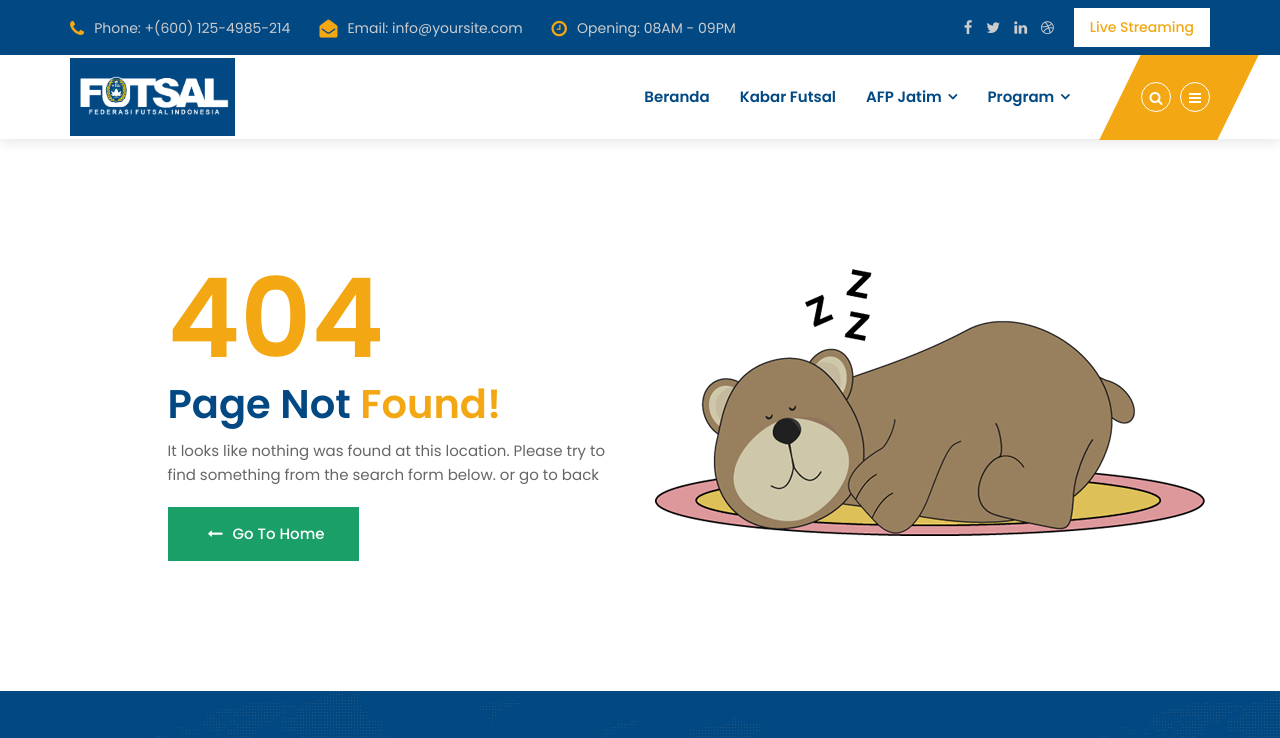
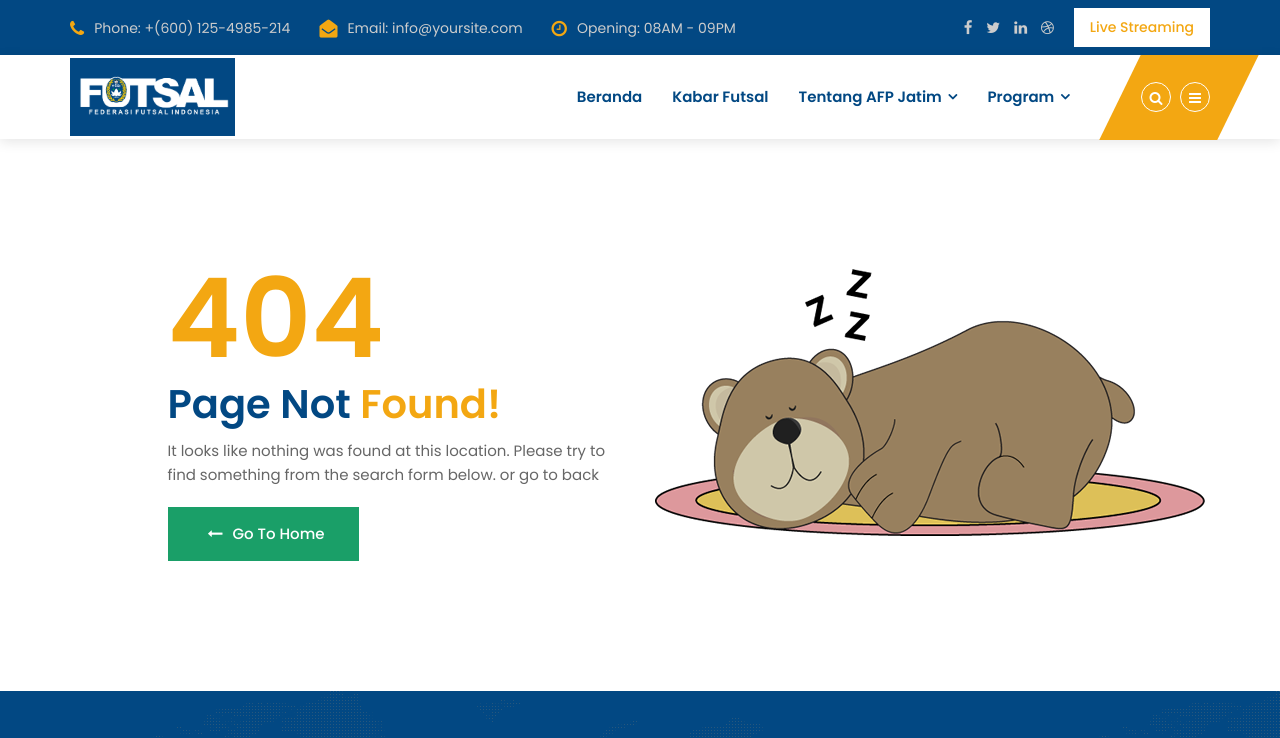
Before and after one commit to fikkrip/afp-web, a plain HTML site: page 404.html in a window 1280 px wide. Shown: the top 738 px of the page. Drawn offline with Linux system fonts and the light colour scheme.

Commit message:
update again

```diff
--- a/404.html
+++ b/404.html
@@ -118,7 +118,7 @@
 															<ul id="nav" class="nav main-menu menu navbar-nav">
 																<li><a href="index.html">Beranda</a></li>
 																<li><a href="blog.html">Kabar Futsal</a></li>
-																<li class="icon-active"><a href="#">AFP Jatim</a>
+																<li class="icon-active"><a href="#">Tentang AFP Jatim</a>
 																	<ul class="sub-menu">
 																		<li><a href="about.html">Sejarah</a></li>
 																		<li><a href="struktur.html">Struktur Organisasi</a></li>
```
Also changed, not shown: about.html (+1 -1 lines), afkab-afkot.html (+1 -1 lines), blog-single.html (+1 -1 lines), blog.html (+1 -1 lines), contact.html (+1 -1 lines), index.html (+1 -1 lines), klub.html (+1 -1 lines), kompetisi-single.html (+1 -1 lines), kompetisi.html (+1 -1 lines), portfolio.html (+1 -1 lines), services.html (+1 -1 lines), struktur.html (+1 -1 lines).
